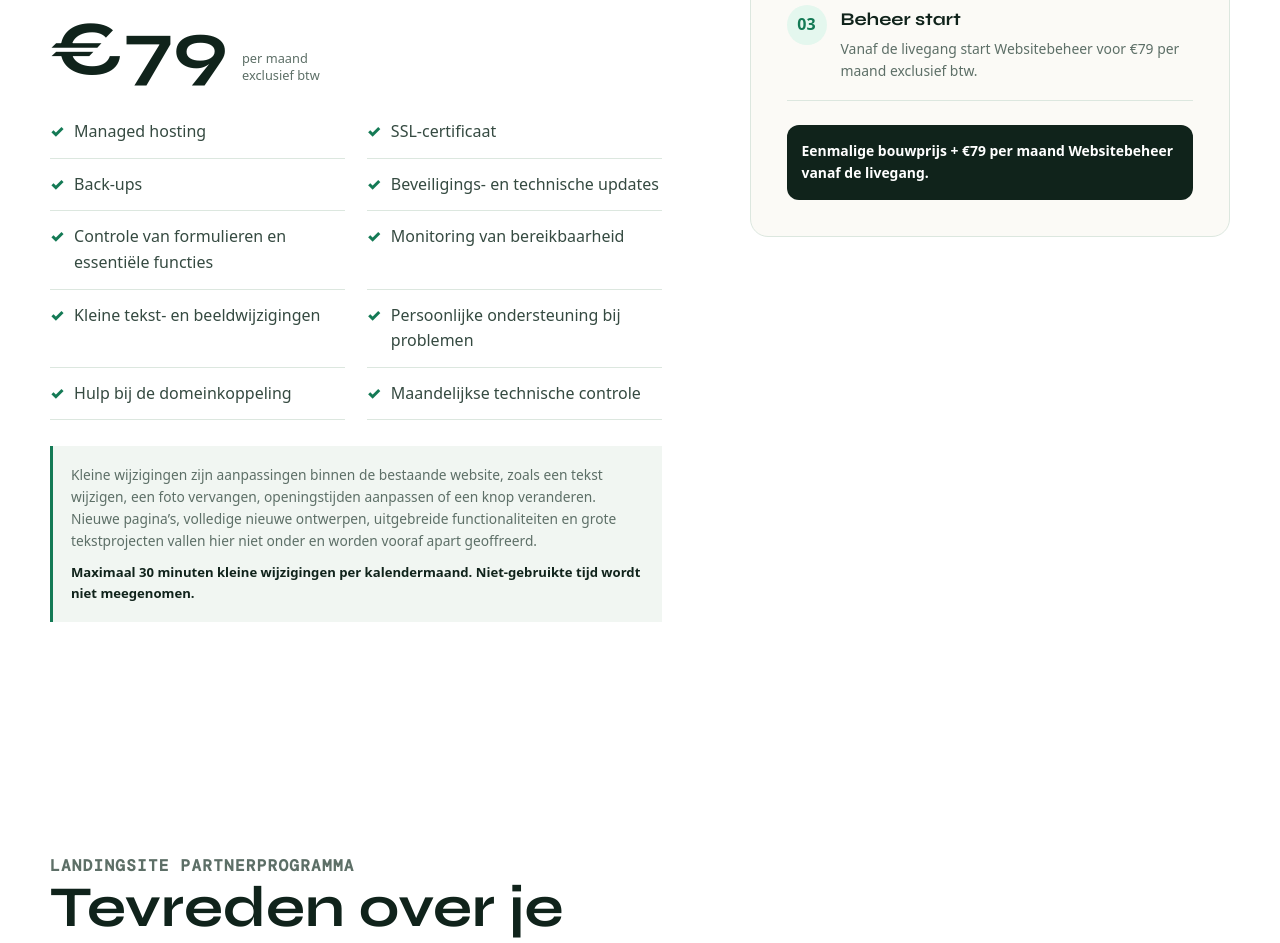
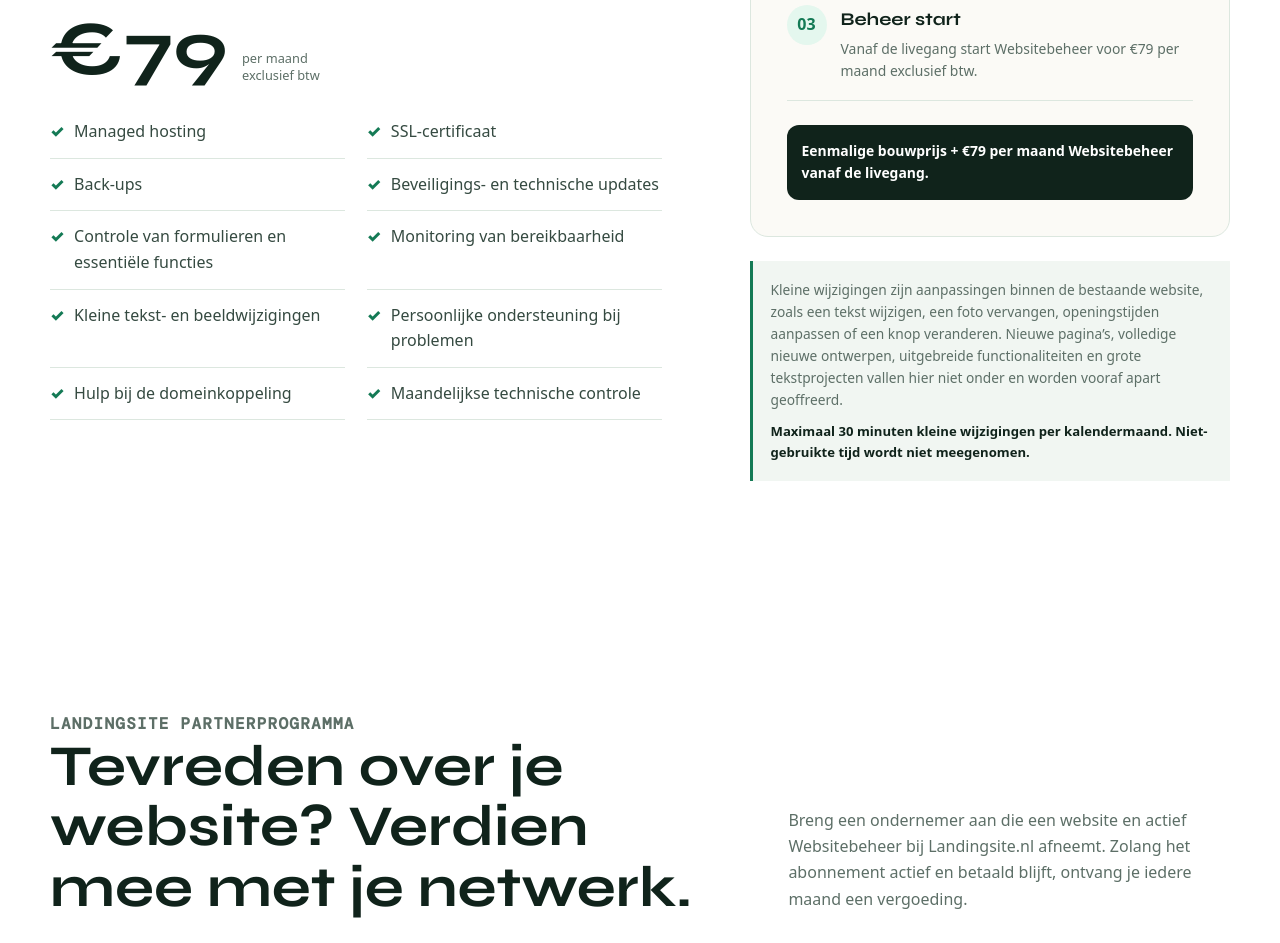
Before and after one commit to jannikdienstverlening-cmyk/landingsite-next, a Next.js app: page / in a window 1280 px wide. Shown: the part 6520-7463 px from the top of the page. Built offline with nearby package versions, Linux system fonts and the light colour scheme.

Commit message:
Balance management and partner sections

```diff
--- a/app/globals.css
+++ b/app/globals.css
@@ -1167,7 +1167,7 @@ button, input, textarea, select { font: inherit; }
 .management-scope {
   display: grid;
   gap: 10px;
-  margin-top: 26px;
+  margin-top: 0;
   padding: 18px;
   border-left: 3px solid var(--green-dark);
   background: var(--ice);
@@ -1176,9 +1176,14 @@ button, input, textarea, select { font: inherit; }
 .management-scope p { margin: 0; color: var(--muted); font-size: .86rem; }
 .management-scope strong { font-size: .82rem; }
 
+.management-aside {
+  display: grid;
+  gap: 24px;
+  align-content: start;
+  min-width: 0;
+}
+
 .management-steps {
-  position: sticky;
-  top: 100px;
   padding: clamp(24px, 4vw, 36px);
   border: 1px solid var(--line);
   border-radius: var(--radius-lg);
@@ -1224,6 +1229,22 @@ button, input, textarea, select { font: inherit; }
 .partner-intro {
   display: grid;
   gap: 28px;
+}
+
+.partner-heading {
+  display: grid;
+  grid-template-columns: minmax(0, 1.2fr) minmax(300px, .8fr);
+  gap: clamp(32px, 6vw, 76px);
+  align-items: end;
+}
+
+.partner-heading > div {
+  min-width: 0;
+}
+
+.partner-heading > p {
+  margin: 0 0 6px;
+  line-height: 1.65;
 }
 
 .commission-levels {
@@ -1409,7 +1430,7 @@ button, input, textarea, select { font: inherit; }
   .management-layout,
   .partner-rules-grid,
   .partner-apply-grid { grid-template-columns: 1fr; }
-  .management-steps { position: static; }
+  .partner-heading { grid-template-columns: 1fr; }
 }
 
 @media (max-width: 700px) {
--- a/components/home-redesign.tsx
+++ b/components/home-redesign.tsx
@@ -257,15 +257,17 @@ export function WebsiteManagementSection() {
           <p>Na de bouw kun je de website door Landingsite.nl laten hosten en beheren. Voor €{management.monthlyPrice} per maand hoef je niet zelf achter updates, beveiliging, back-ups of kleine wijzigingen aan.</p>
           <div className="management-price"><strong>€{management.monthlyPrice}</strong><span>per maand<br />exclusief btw</span></div>
           <ul className="management-checklist">{included.map((item) => <li key={item}><span aria-hidden="true">✓</span>{item}</li>)}</ul>
+        </div>
+        <div className="management-aside">
+          <div className="management-steps">
+            <p className="section-kicker">Hoe het werkt</p>
+            <ol>{steps.map(([number, title, text]) => <li key={number}><span>{number}</span><div><h3>{title}</h3><p>{text}</p></div></li>)}</ol>
+            <p className="management-summary">Eenmalige bouwprijs + €{management.monthlyPrice} per maand Websitebeheer vanaf de livegang.</p>
+          </div>
           <div className="management-scope">
             <p>Kleine wijzigingen zijn aanpassingen binnen de bestaande website, zoals een tekst wijzigen, een foto vervangen, openingstijden aanpassen of een knop veranderen. Nieuwe pagina’s, volledige nieuwe ontwerpen, uitgebreide functionaliteiten en grote tekstprojecten vallen hier niet onder en worden vooraf apart geoffreerd.</p>
             <strong>Maximaal {management.includedChangeMinutes} minuten kleine wijzigingen per kalendermaand. Niet-gebruikte tijd wordt niet meegenomen.</strong>
           </div>
-        </div>
-        <div className="management-steps">
-          <p className="section-kicker">Hoe het werkt</p>
-          <ol>{steps.map(([number, title, text]) => <li key={number}><span>{number}</span><div><h3>{title}</h3><p>{text}</p></div></li>)}</ol>
-          <p className="management-summary">Eenmalige bouwprijs + €{management.monthlyPrice} per maand Websitebeheer vanaf de livegang.</p>
         </div>
       </div>
     </section>
@@ -279,9 +281,11 @@ export function PartnerProgramSection() {
     <section className="section partner" id="partner">
       <div className="shell partner-home">
         <div className="partner-intro">
-          <div>
-            <p className="section-kicker">Landingsite Partnerprogramma</p>
-            <h2>Tevreden over je website? Verdien mee met je netwerk.</h2>
+          <div className="partner-heading">
+            <div>
+              <p className="section-kicker">Landingsite Partnerprogramma</p>
+              <h2>Tevreden over je website? Verdien mee met je netwerk.</h2>
+            </div>
             <p>Breng een ondernemer aan die een website en actief Websitebeheer bij Landingsite.nl afneemt. Zolang het abonnement actief en betaald blijft, ontvang je iedere maand een vergoeding.</p>
           </div>
           <div className="commission-levels">
```
